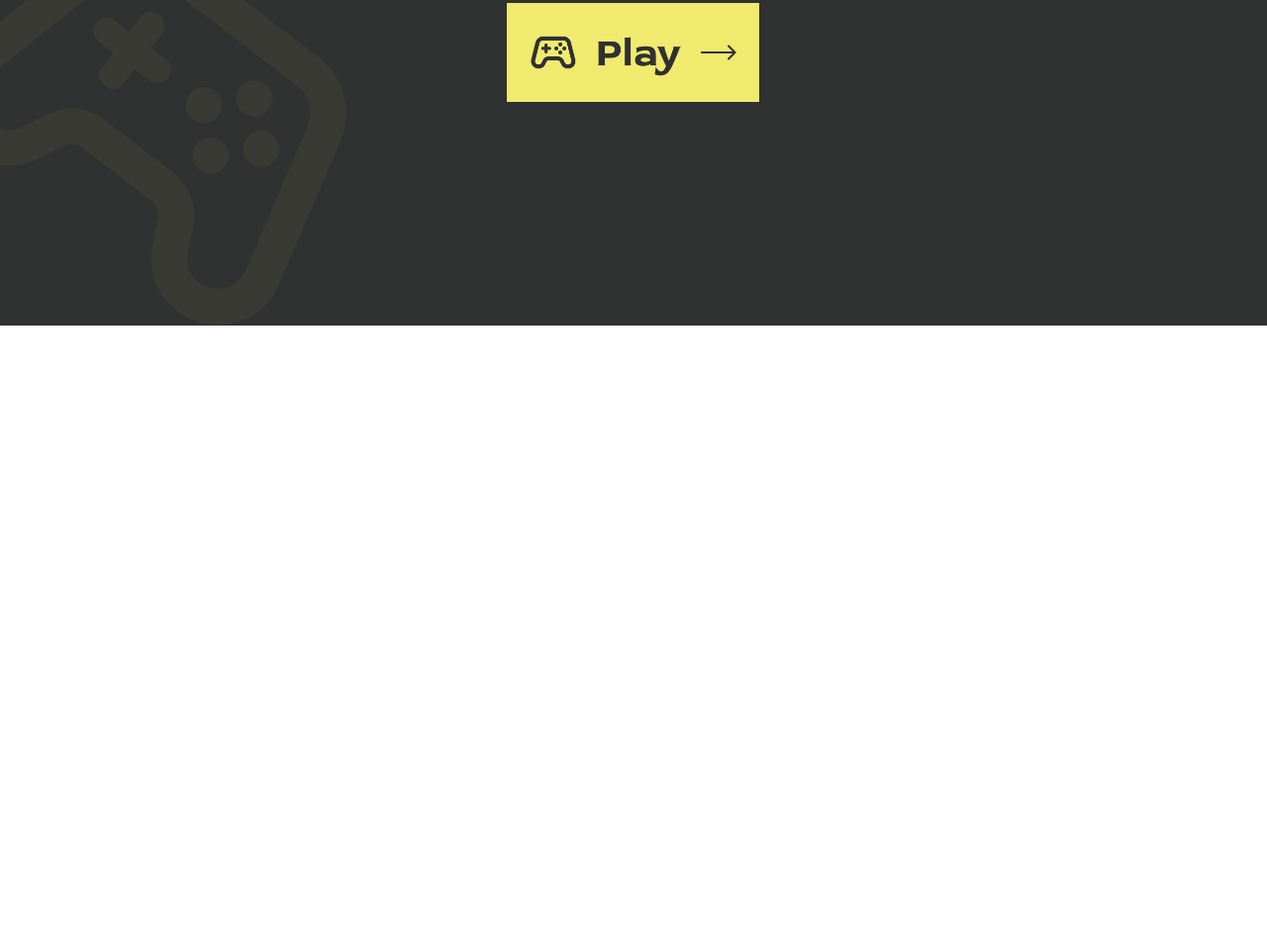
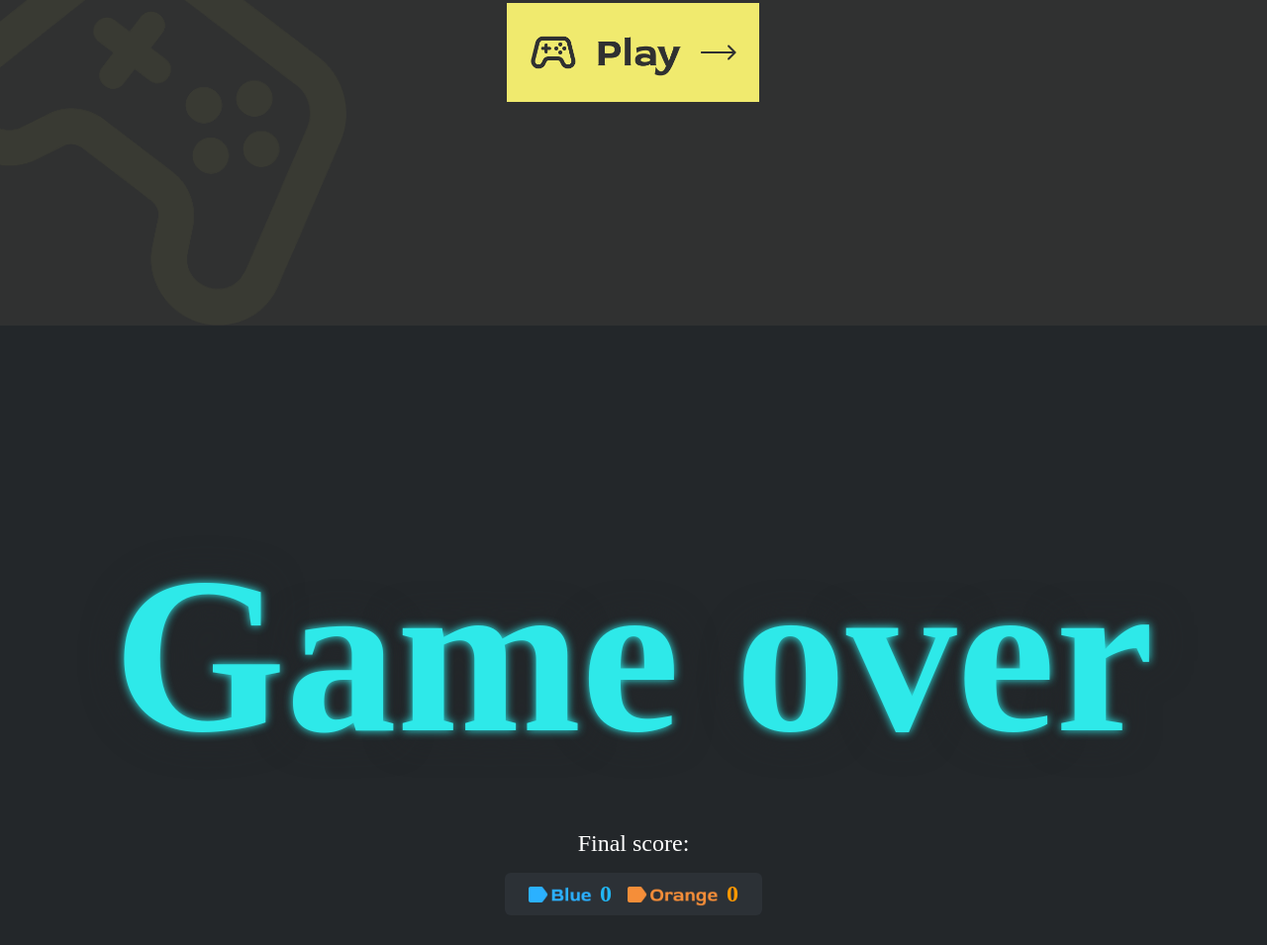
Before and after one commit to t4nell/Memory-app, a website built with Vite: page index.html in a window 1280 px wide. Shown: the part 471-1426 px from the top of the page at 99% size. Before the commit the page ends 800 px from the top, so only its background shows below. Built offline with nearby package versions, Linux system fonts and the light colour scheme.

Commit message:
Implement game over screen and logic; add styles for game over display

```diff
--- a/index.html
+++ b/index.html
@@ -95,6 +95,23 @@
 
             </div>
         </section>
+
+        <section id="gameover-screen" class="screen">
+            <div class="gameover-content">
+                <h1 id="gameover-title">Game over</h1>
+                <div id="gameover-finalscore-label">Final score:</div>
+                <div id="gameover-score-box">
+                    <span id="gameover-score-blue-box" class="score blue">
+                        <img id="gameover-score-blue-icon" class="score-icon" src="/assets/images/themes/code_vibes_theme/gamePointCounterBlue.png" alt="blue">
+                        <span id="gameover-score-blue">0</span>
+                    </span>
+                    <span id="gameover-score-orange-box" class="score orange">
+                        <img id="gameover-score-orange-icon" class="score-icon" src="/assets/images/themes/code_vibes_theme/gamePointCounterOrange.png" alt="orange">
+                        <span id="gameover-score-orange">0</span>
+                    </span>
+                </div>
+            </div>
+        </section>
     </div>
 
     <div id="popup-overlay" class="popup-overlay"></div>
--- a/src/screens/_game.ts
+++ b/src/screens/_game.ts
@@ -1,4 +1,4 @@
-import { GameSettings } from '../types/types';
+import { GameSettings, ThemeData } from '../types/types';
 import { themes } from '../data/themes';
 
 export function initGameScreen(settings: GameSettings, onExit: () => void): void {
@@ -108,6 +108,7 @@ export function initGameScreen(settings: GameSettings, onExit: () => void): void
                 addPoint(currentPlayer);
                 flippedCards = [];
                 // Spieler bleibt dran
+                checkGameOver();
             } else {
                 // Kein Paar: nach kurzer Zeit zurückdrehen und Spieler wechseln
                 setTimeout(() => {
@@ -165,4 +166,29 @@ export function initGameScreen(settings: GameSettings, onExit: () => void): void
         else scoreOrange++;
         updateScoreDisplay();
     };
+
+    function checkGameOver() {
+        // Prüfe, ob alle Karten das Attribut 'is-flipped' haben
+        const allCards = newBoard.querySelectorAll('.card');
+        const allFlipped = Array.from(allCards).every(card => card.classList.contains('is-flipped'));
+        if (allFlipped) {
+            setTimeout(() => {
+                showGameOver(scoreBlue, scoreOrange, themeData);
+            }, 2000);
+        }
+    };
+
+    function showGameOver(scoreBlue: number, scoreOrange: number, themeData: ThemeData) {
+        // Punkte setzen
+        (document.getElementById('gameover-score-blue') as HTMLElement).textContent = scoreBlue.toString();
+        (document.getElementById('gameover-score-orange') as HTMLElement).textContent = scoreOrange.toString();
+
+        // Icons anpassen
+        (document.getElementById('gameover-score-blue-icon') as HTMLImageElement).src = themeData.scoreBlue;
+        (document.getElementById('gameover-score-orange-icon') as HTMLImageElement).src = themeData.scoreOrange;
+
+        // Nur Game-Over-Screen anzeigen
+        (document.getElementById('game-screen') as HTMLElement).classList.remove('active');
+        (document.getElementById('gameover-screen') as HTMLElement).classList.add('active');
+    };
 }
--- /dev/null
+++ b/src/styles/_game-over.scss
@@ -0,0 +1,54 @@
+#gameover-screen {
+    width: 100%;
+    height: 100%;
+    background: #23272a;
+    display: flex;
+    justify-content: center;
+    align-items: center;
+
+    .gameover-content {
+        display: flex;
+        flex-direction: column;
+        align-items: center;
+    }
+
+    #gameover-title {
+        font-size: 14rem;
+        color: #2ee9e9;
+        text-shadow: 0 0 10px #2ee9e9, 0 0 40px #23272a;
+        font-weight: bold;
+        margin-bottom: 3rem;
+    }
+
+    #gameover-finalscore-label {
+        color: #fff;
+        font-size: 1.5rem;
+        margin-bottom: 1rem;
+    }
+
+    #gameover-score-box {
+        display: flex;
+        gap: 1rem;
+        background: #2c3136;
+        border-radius: 6px;
+        padding: 0.5rem 1.5rem;
+        font-size: 1.5rem;
+        font-weight: bold;
+    }
+
+    #gameover-score-blue-box {
+        color: #21b6f3;
+        display: flex;
+        align-items: center;
+        gap: 0.5rem;
+    }
+    #gameover-score-orange-box {
+        color: #ff9800;
+        display: flex;
+        align-items: center;
+        gap: 0.5rem;
+    }
+    .score-icon {
+        height: 24px;
+    }
+}
--- a/src/styles/_popup.scss
+++ b/src/styles/_popup.scss
@@ -4,6 +4,7 @@
   left: 50%;
   transform: translate(-50%, -30%) scale(0.98);
   opacity: 0;
+  pointer-events: none;
   transition: top 0.4s cubic-bezier(0.4,0,0.2,1), opacity 0.4s, transform 0.4s;
   max-width: 539px;
   max-height: 270px;
@@ -18,6 +19,7 @@
     top: 50%;
     opacity: 1;
     transform: translate(-50%, -50%) scale(1);
+    pointer-events: auto;
   }
 
 
--- a/src/styles/styles.scss
+++ b/src/styles/styles.scss
@@ -3,6 +3,7 @@
 @use 'settings';
 @use 'game';
 @use 'popup';
+@use 'game-over';
 
 // Themes
 @use 'themes/coding-vibes';
```
